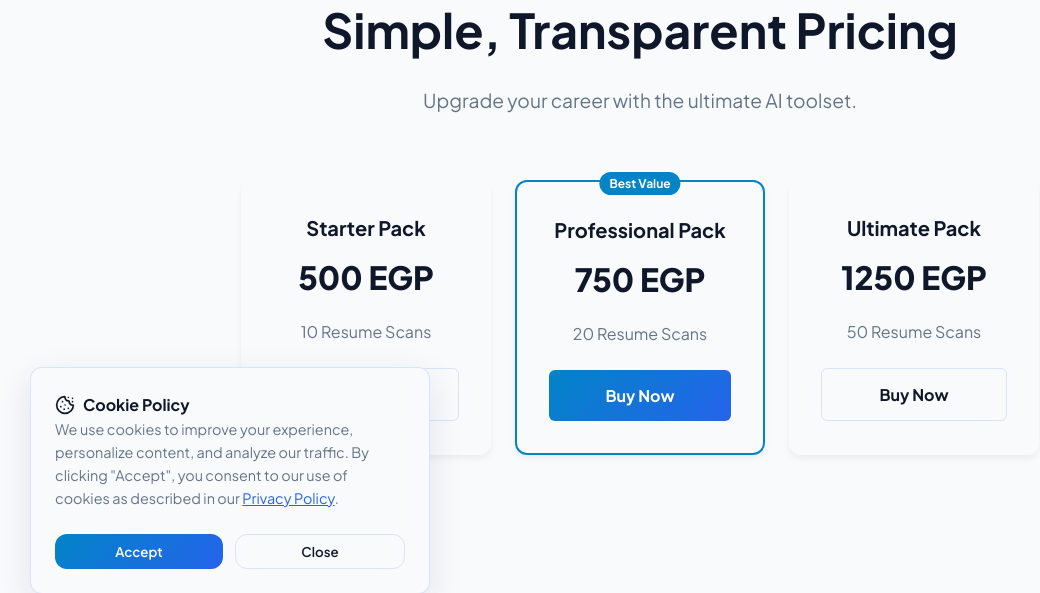
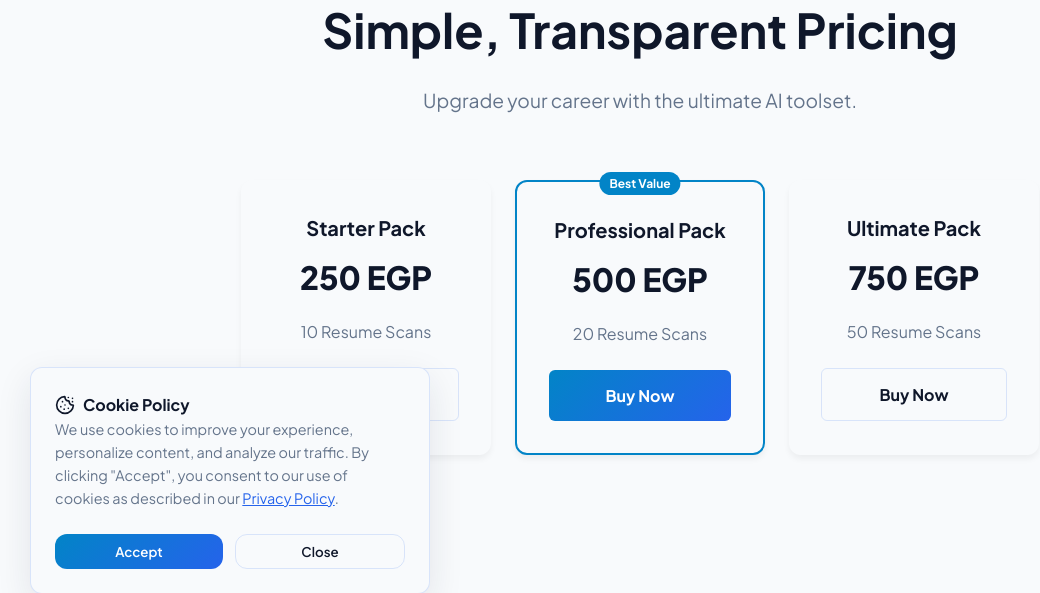
Before and after one commit to marc-zaki/AI-Powered-CS-Course-Recommender-Intelligence-Dashboard, a Python web app: template templates/pricing.html in a window 1280 px wide. Shown: the part 176-769 px from the top of the page, without its empty margins (0-1040 px from the left). Run offline with Jinja, Linux system fonts and the light colour scheme; the template is opened without the code that fills it, so the values that code supplies are empty; some libraries are stand-ins or nearby versions.

Commit message:
chore: update pricing tiers to 250, 500, 750 EGP

```diff
--- a/routers/resume.py
+++ b/routers/resume.py
@@ -47,9 +47,9 @@ async def checkout_instapay(request: Request, tier: str = "10"):
     email = user.get("email", "") if user else ""
 
     products = {
-        "10": {"name": "MASARI Starter Pack", "price": "500", "desc": "Unlock 10 AI-powered ATS Resume Scans and detailed tailoring recommendations."},
-        "15": {"name": "MASARI Career Growth Pack", "price": "750", "desc": "Unlock 20 AI-powered ATS Resume Scans and comprehensive skill gap analysis."},
-        "25": {"name": "MASARI Executive Power Pack", "price": "1250", "desc": "Unlock 50 AI-powered ATS Resume Scans, priority processing, and unlimited interview prep."}
+        "10": {"name": "MASARI Starter Pack", "price": "250", "desc": "Unlock 10 AI-powered ATS Resume Scans and detailed tailoring recommendations."},
+        "15": {"name": "MASARI Career Growth Pack", "price": "500", "desc": "Unlock 20 AI-powered ATS Resume Scans and comprehensive skill gap analysis."},
+        "25": {"name": "MASARI Executive Power Pack", "price": "750", "desc": "Unlock 50 AI-powered ATS Resume Scans, priority processing, and unlimited interview prep."}
     }
 
     prod = products.get(tier, products["10"])
--- a/templates/pricing.html
+++ b/templates/pricing.html
@@ -9,7 +9,7 @@
     <div style="display: flex; gap: 1.5rem; justify-content: center; flex-wrap: wrap;">
             <div style="background: var(--surface); border: 1px solid var(--border); border-radius: 12px; padding: 2rem; width: 100%; max-width: 250px; box-shadow: 0 4px 6px rgba(0,0,0,0.05);">
                 <h4 style="font-size: 1.25rem; color: var(--text-main); margin-bottom: 0.5rem;">Starter Pack</h4>
-                <div style="font-size: 2rem; font-weight: 800; color: var(--text-main); margin-bottom: 1rem;">500 EGP</div>
+                <div style="font-size: 2rem; font-weight: 800; color: var(--text-main); margin-bottom: 1rem;">250 EGP</div>
                 <p style="color: var(--text-muted); margin-bottom: 1.5rem;">10 Resume Scans</p>
                 <a href="/checkout/instapay?tier=10" class="btn btn-outline" style="display: block; width: 100%; padding: 0.8rem; border-radius: 6px; text-decoration: none;">Buy Now</a>
             </div>
@@ -17,14 +17,14 @@
             <div style="background: var(--surface); border: 2px solid var(--secondary); border-radius: 12px; padding: 2rem; width: 100%; max-width: 250px; box-shadow: 0 4px 6px rgba(0,0,0,0.05); position: relative;">
                 <div style="position: absolute; top: -10px; left: 50%; transform: translateX(-50%); background: var(--secondary); color: white; padding: 2px 10px; border-radius: 12px; font-size: 0.75rem; font-weight: 700;">Best Value</div>
                 <h4 style="font-size: 1.25rem; color: var(--text-main); margin-bottom: 0.5rem;">Professional Pack</h4>
-                <div style="font-size: 2rem; font-weight: 800; color: var(--text-main); margin-bottom: 1rem;">750 EGP</div>
+                <div style="font-size: 2rem; font-weight: 800; color: var(--text-main); margin-bottom: 1rem;">500 EGP</div>
                 <p style="color: var(--text-muted); margin-bottom: 1.5rem;">20 Resume Scans</p>
                 <a href="/checkout/instapay?tier=15" class="btn btn-primary" style="display: block; width: 100%; padding: 0.8rem; border-radius: 6px; text-decoration: none;">Buy Now</a>
             </div>
 
             <div style="background: var(--surface); border: 1px solid var(--border); border-radius: 12px; padding: 2rem; width: 100%; max-width: 250px; box-shadow: 0 4px 6px rgba(0,0,0,0.05);">
                 <h4 style="font-size: 1.25rem; color: var(--text-main); margin-bottom: 0.5rem;">Ultimate Pack</h4>
-                <div style="font-size: 2rem; font-weight: 800; color: var(--text-main); margin-bottom: 1rem;">1250 EGP</div>
+                <div style="font-size: 2rem; font-weight: 800; color: var(--text-main); margin-bottom: 1rem;">750 EGP</div>
                 <p style="color: var(--text-muted); margin-bottom: 1.5rem;">50 Resume Scans</p>
                 <a href="/checkout/instapay?tier=25" class="btn btn-outline" style="display: block; width: 100%; padding: 0.8rem; border-radius: 6px; text-decoration: none;">Buy Now</a>
             </div>
--- a/templates/resume_optimizer.html
+++ b/templates/resume_optimizer.html
@@ -46,7 +46,7 @@
                 <!-- $10 Tier -->
                 <div style="border: 1px solid var(--border-glass); border-radius: 16px; padding: 1.5rem; background: rgba(255,255,255,0.02); position: relative; display: flex; flex-direction: column;">
                     <h3 style="font-size: 1.1rem; margin-bottom: 0.5rem; text-transform: uppercase; letter-spacing: 0.05em; font-weight: 700; color: var(--text-muted);">Starter</h3>
-                    <div style="font-size: 2rem; font-weight: 800; margin-bottom: 1rem;">500 EGP <span style="font-size: 0.8rem; font-weight: 500; color: var(--text-muted);">One-time</span></div>
+                    <div style="font-size: 2rem; font-weight: 800; margin-bottom: 1rem;">250 EGP <span style="font-size: 0.8rem; font-weight: 500; color: var(--text-muted);">One-time</span></div>
                     <ul style="list-style: none; padding: 0; margin: 0; margin-bottom: 1.5rem; color: var(--text-main); font-size: 0.85rem; flex: 1;">
                         <li style="margin-bottom: 0.5rem; display: flex; align-items: center; gap: 0.5rem;"><i data-lucide="file-text" style="color: #10b981; width: 16px;"></i> <strong>10</strong> Resume Scans</li>
                         <li style="margin-bottom: 0.5rem; display: flex; align-items: center; gap: 0.5rem;"><i data-lucide="check" style="color: #10b981; width: 16px;"></i> AI Bullet Rewrites</li>
@@ -59,7 +59,7 @@
                 <div style="border: 2px solid var(--primary); border-radius: 16px; padding: 1.5rem; background: linear-gradient(180deg, rgba(99,102,241,0.1) 0%, rgba(0,0,0,0) 100%); position: relative; box-shadow: 0 10px 30px rgba(99,102,241,0.1); display: flex; flex-direction: column;">
                     <div style="position: absolute; top: -10px; left: 50%; transform: translateX(-50%); background: var(--primary); color: white; padding: 2px 10px; border-radius: 999px; font-size: 0.7rem; font-weight: 800; text-transform: uppercase; letter-spacing: 0.05em; white-space: nowrap;">Most Popular</div>
                     <h3 style="font-size: 1.1rem; margin-bottom: 0.5rem; text-transform: uppercase; letter-spacing: 0.05em; font-weight: 700; color: var(--primary);">Professional</h3>
-                    <div style="font-size: 2rem; font-weight: 800; margin-bottom: 0.25rem;">750 EGP <span style="font-size: 0.8rem; font-weight: 500; color: var(--text-muted);">One-time</span></div>
+                    <div style="font-size: 2rem; font-weight: 800; margin-bottom: 0.25rem;">500 EGP <span style="font-size: 0.8rem; font-weight: 500; color: var(--text-muted);">One-time</span></div>
                     <p style="font-size: 0.75rem; color: var(--text-muted); margin-bottom: 1rem;">Best value for active job seekers.</p>
                     <ul style="list-style: none; padding: 0; margin: 0; margin-bottom: 1.5rem; color: var(--text-main); font-size: 0.85rem; flex: 1;">
                         <li style="margin-bottom: 0.5rem; display: flex; align-items: center; gap: 0.5rem;"><i data-lucide="file-text" style="color: #10b981; width: 16px;"></i> <strong>20</strong> Resume Scans</li>
@@ -72,7 +72,7 @@
                 <!-- $25 Tier -->
                 <div style="border: 1px solid var(--border-glass); border-radius: 16px; padding: 1.5rem; background: rgba(255,255,255,0.02); position: relative; display: flex; flex-direction: column;">
                     <h3 style="font-size: 1.1rem; margin-bottom: 0.5rem; text-transform: uppercase; letter-spacing: 0.05em; font-weight: 700; color: var(--text-muted);">Ultimate</h3>
-                    <div style="font-size: 2rem; font-weight: 800; margin-bottom: 1rem;">1250 EGP <span style="font-size: 0.8rem; font-weight: 500; color: var(--text-muted);">One-time</span></div>
+                    <div style="font-size: 2rem; font-weight: 800; margin-bottom: 1rem;">750 EGP <span style="font-size: 0.8rem; font-weight: 500; color: var(--text-muted);">One-time</span></div>
                     <ul style="list-style: none; padding: 0; margin: 0; margin-bottom: 1.5rem; color: var(--text-main); font-size: 0.85rem; flex: 1;">
                         <li style="margin-bottom: 0.5rem; display: flex; align-items: center; gap: 0.5rem;"><i data-lucide="file-text" style="color: #10b981; width: 16px;"></i> <strong>50</strong> Resume Scans</li>
                         <li style="margin-bottom: 0.5rem; display: flex; align-items: center; gap: 0.5rem;"><i data-lucide="check" style="color: #10b981; width: 16px;"></i> Lowest cost per scan</li>
```
